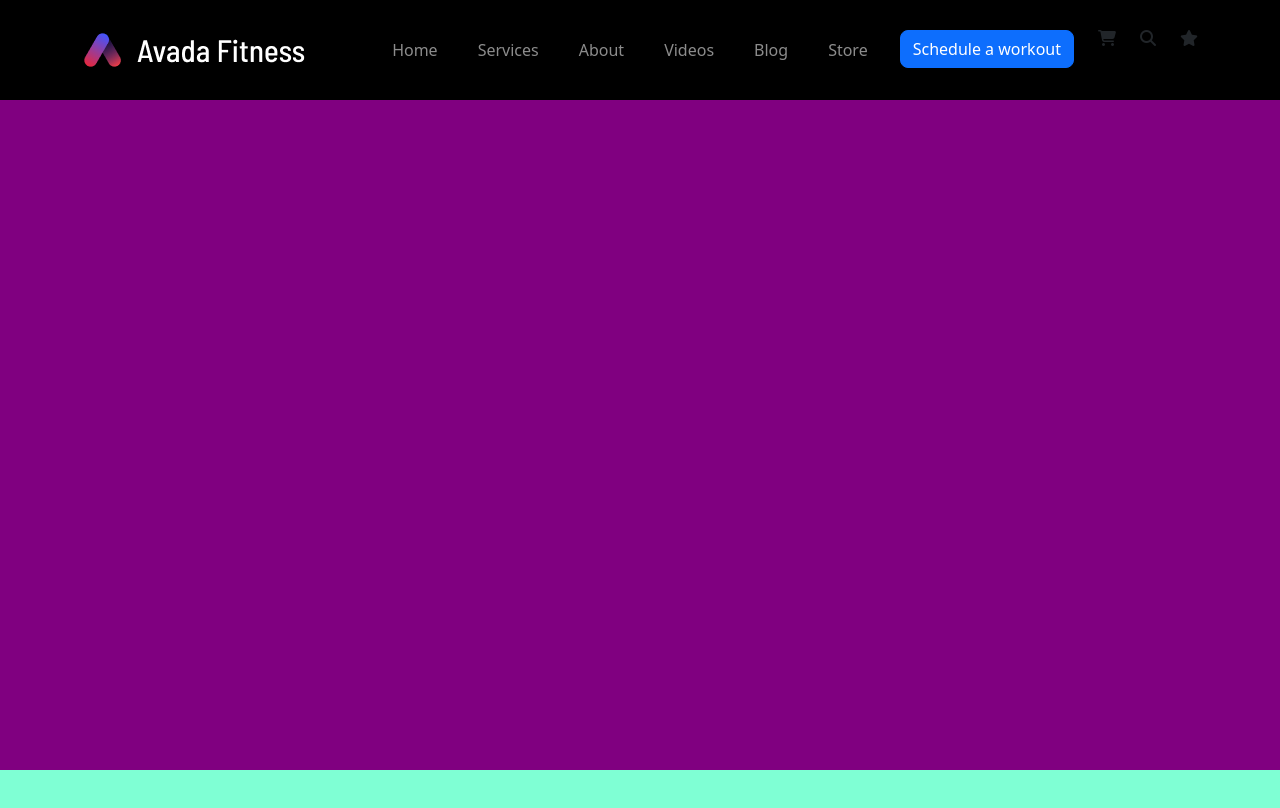
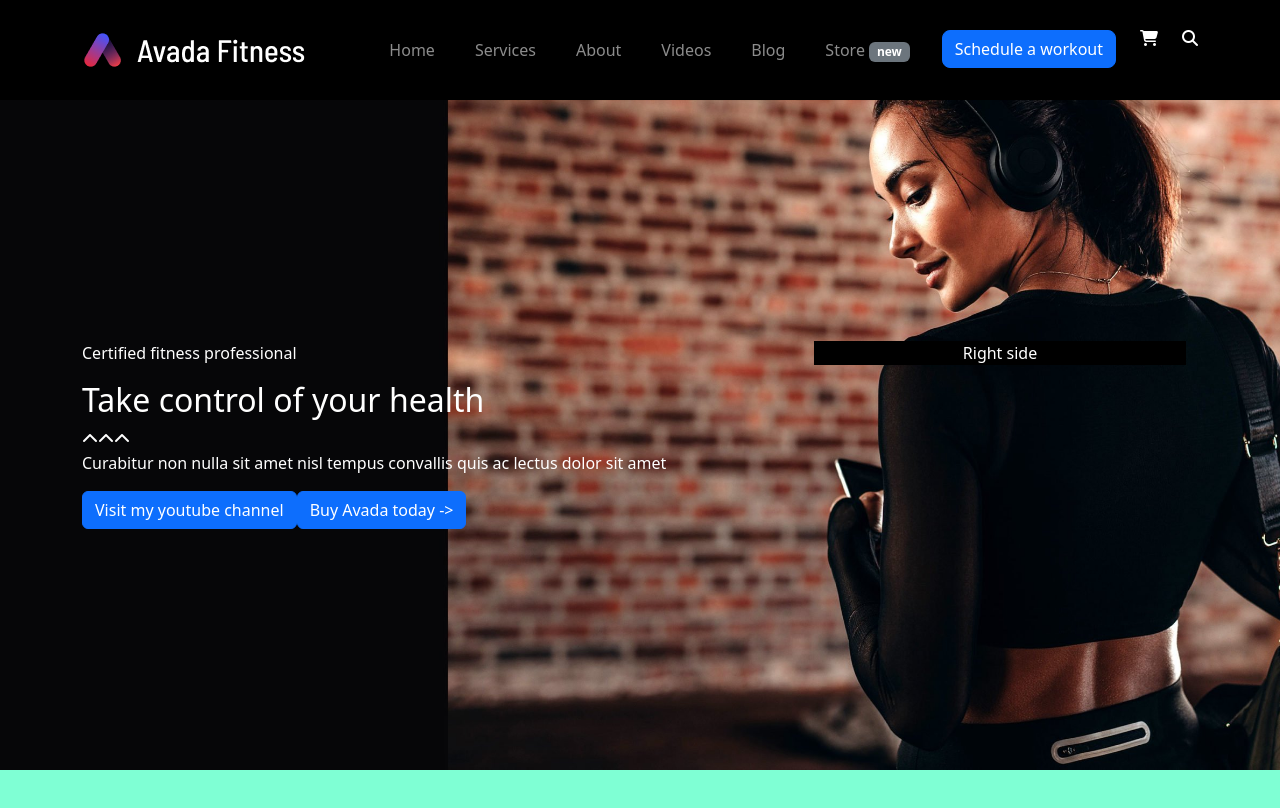
Before and after one commit to emanuele-pogliari/proj-html-vuejs, a Vue app: page / in a window 1280 px wide. Shown: the top 808 px of the page. Built offline with nearby package versions, Linux system fonts and the light colour scheme.

Commit message:
header filled with temporary content

```diff
--- a/src/components/AppHeader.vue
+++ b/src/components/AppHeader.vue
@@ -33,20 +33,35 @@ export default{
           <a class="nav-link" href="#">Blog</a>
         </li>
         <li class="nav-item">
-          <a class="nav-link" href="#">Store</a>
+          <a class="nav-link" href="#">Store <span class="badge text-bg-secondary">new</span></a>
         </li>
         <li class="nav-item">
           <button class="btn btn-primary rounded-3">Schedule a workout</button>
         </li>
-        <i class="fa-solid fa-cart-shopping"></i>
-        <i class="fa-solid fa-magnifying-glass"></i>
-        <i class="fa fa-star"></i>
+        <i class="fa-solid fa-cart-shopping text-white align-items-center"></i>
+        <i class="fa-solid fa-magnifying-glass text-white align-items-center"></i>
       </ul>
     </div>
   </div>
 </nav>
-<div class="jumbotron">
-
+<div class="jumbotron d-flex align-items-center">
+  <div class="container">
+    <div class="row w-100 h-100">
+      <div class="left col-8  bg-white h-100 bg-transparent text-white">
+        <p>Certified fitness professional</p>
+        <h2>Take control of your health</h2>
+        <div class="">
+          <i class="fa-solid fa-chevron-up"></i>
+          <i class="fa-solid fa-chevron-up"></i>
+          <i class="fa-solid fa-chevron-up"></i>
+          <p>Curabitur non nulla sit amet nisl tempus convallis quis ac lectus dolor sit amet</p>
+        </div>
+        <button class="btn btn-primary">Visit my youtube channel</button>
+        <button class="btn btn-primary">Buy Avada today -></button>
+      </div>
+      <div class="right col-4 text-center bg-black h-100 text-white">Right side</div>
+    </div>
+  </div>
 </div>
 </template>
 <style lang="scss">
@@ -55,9 +70,11 @@ export default{
 }
 
 .jumbotron{
+  background-image: url(/public/images/slider82x-scaled.jpg);
     width: 100%;
     background-color: purple;
     height: 670px;
-}
+    background-size: cover;
+  }
 
 </style>
```
